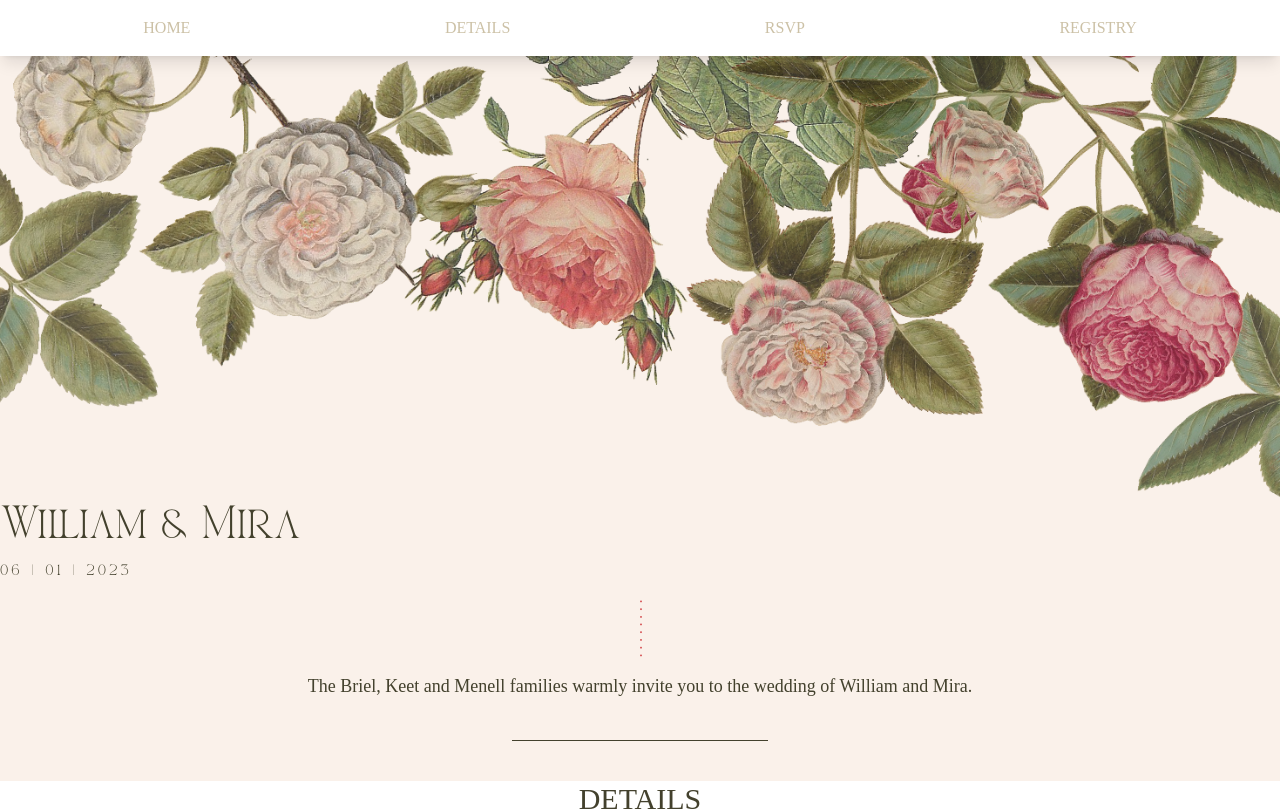
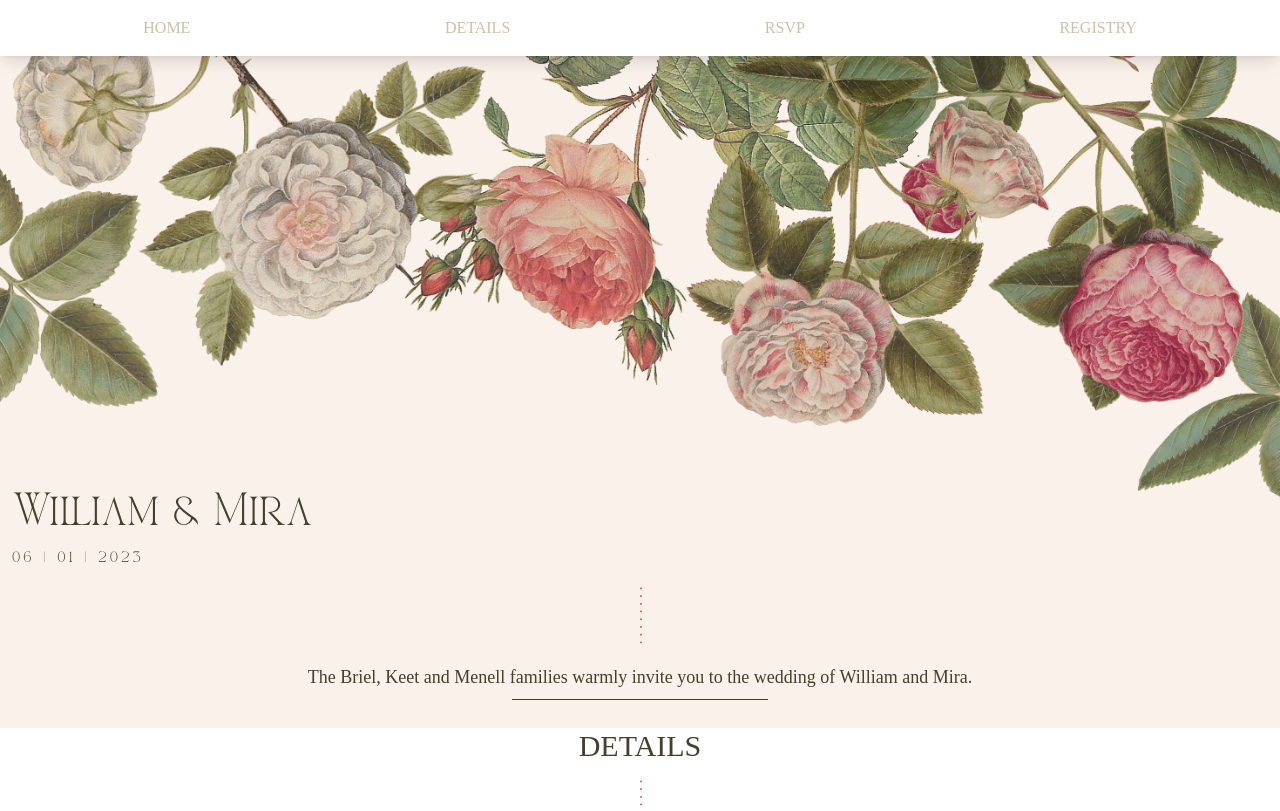
Before and after one commit to emilioziniades/mira-william-wedding, a Next.js app: page / in a window 1280 px wide. Shown: the top 811 px of the page. Built offline with nearby package versions, Linux system fonts and the light colour scheme.

Commit message:
more more more x4 design

```diff
--- a/pages/index.tsx
+++ b/pages/index.tsx
@@ -77,9 +77,11 @@ const Home: NextPage<Props> = ({ landing, details, rsvp, registry }) => {
       </Head>
       <main className={globalStyles}>
         <Navbar />
+
         <div className="bg-paper flex flex-col items-center">
+          <div className="relative pb-16">
             <Image src={roses} placeholder="blur" className="z-2" />
-          <div className="flex flex-col self-start">
+            <div className="flex flex-col self-start absolute bottom-0 left-3">
               <h1 id="home" className="font-crealen text-5xl self-start">
                 {landing.frontmatter.heading}
               </h1>
@@ -87,8 +89,11 @@ const Home: NextPage<Props> = ({ landing, details, rsvp, registry }) => {
                 {landing.frontmatter.date}
               </h3>
             </div>
+          </div>
           <VerticalLine />
-          <h2 className=" text-lg">{landing.frontmatter.message}</h2>
+          <h2 className=" text-lg leading-loose mx-14">
+            {landing.frontmatter.message}
+          </h2>
           <HorizontalLine />
         </div>
         <div className="flex flex-col items-center">
@@ -166,7 +171,7 @@ const VerticalLine = () => {
 };
 
 const HorizontalLine = () => {
-  return <div className="bg-leaf w-1/5 h-[1px] my-10" />;
+  return <div className="bg-leaf w-1/5 h-[1px] mb-7 mt-1" />;
 };
 
 export default Home;
```
Lines whose indentation alone changed are shown as unchanged.
